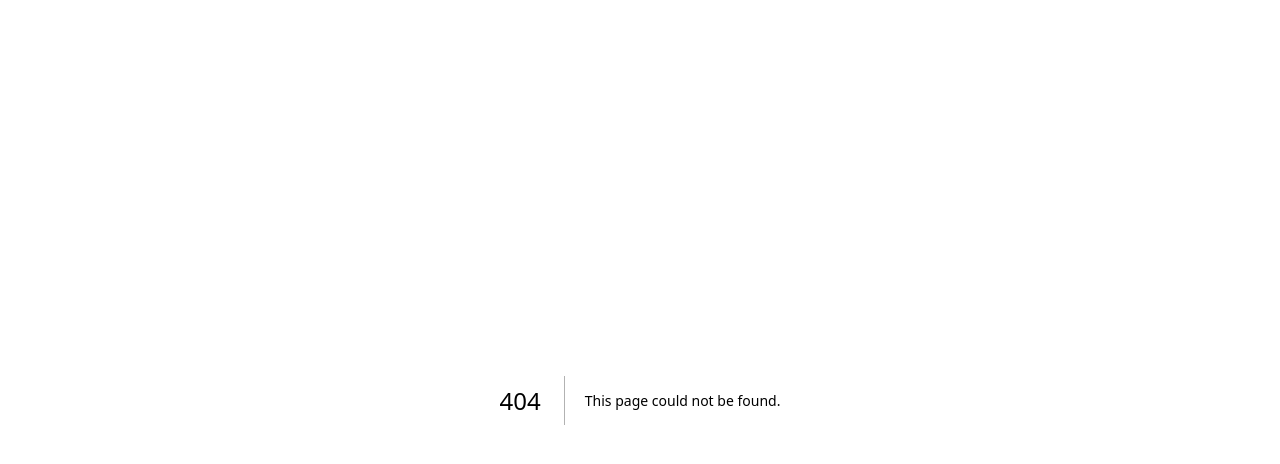
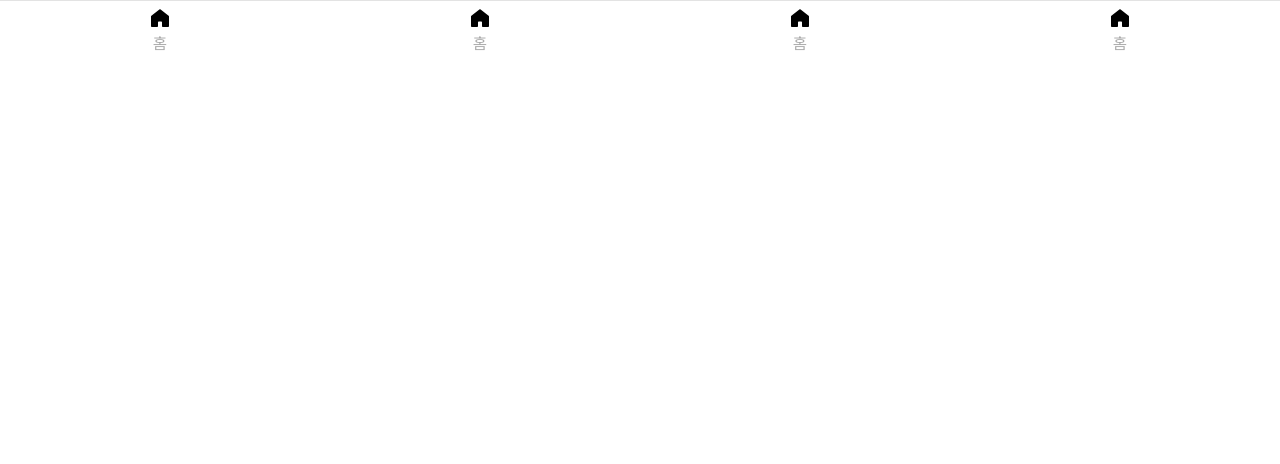
Before and after one commit to project-inhu/inhu-web-frontend, a Next.js app: page /test in a window 1280 px wide. Before the commit this address had no page. Shown: the top 464 px of the page. Built offline with nearby package versions, Linux system fonts and the light colour scheme.

Commit message:
feat: Implement BottomTab component layout

```diff
--- /dev/null
+++ b/src/app/test/page.tsx
@@ -0,0 +1,9 @@
+import { BottomTab } from '@/shared/components/BottomTab';
+
+export default function TestPage() {
+  return (
+    <div>
+      <BottomTab />
+    </div>
+  );
+}
--- a/src/page/main/index.tsx
+++ b/src/page/main/index.tsx
@@ -1,22 +1,3 @@
-'use client';
-
-import { CheckboxButton } from '@/shared/components/CheckboxButton';
-import { RadioButton } from '@/shared/components/RadioButton';
-import HomeIcon from '@/shared/icon/home-icon.svg';
-
 export const MainPage = () => {
-  return (
-    <div>
-      <RadioButton
-        onClick={(data) => {
-          console.log(data);
-        }}
-      />
-      <CheckboxButton
-        onClick={(data) => {
-          console.log(data);
-        }}
-      />
-    </div>
-  );
+  return <div className="max-w-[600px] w-full"></div>;
 };
--- /dev/null
+++ b/src/shared/components/BottomTab/components/BottomTabButton/index.tsx
@@ -0,0 +1,34 @@
+'use client';
+
+import { cn } from '@/shared/helper/utils';
+import { Props } from './type';
+
+export const BottomTabButton = ({
+  children,
+  name,
+  onClick,
+  isActivated = false,
+}: Props) => {
+  return (
+    <button
+      className={cn('w-full h-full flex flex-col justify-center items-center')}
+      onClick={() => {
+        onClick && onClick();
+      }}
+    >
+      <div
+        className={cn(isActivated ? 'fill-primary-400' : 'fill-secondary-500')}
+      >
+        {children}
+      </div>
+      <p
+        className={cn(
+          'mt-[6px]',
+          isActivated ? 'text-primary-400' : 'text-secondary-500'
+        )}
+      >
+        {name}
+      </p>
+    </button>
+  );
+};
--- /dev/null
+++ b/src/shared/components/BottomTab/components/BottomTabButton/type.ts
@@ -0,0 +1,20 @@
+import { StrictPropsWithChildren } from '@/shared/type/react';
+
+export type Props = StrictPropsWithChildren<{
+  /**
+   * 버튼 이름
+   */
+  name: string;
+
+  /**
+   * 클릭 이벤트
+   */
+  onClick?: () => void;
+
+  /**
+   * 활성 상태 여부
+   *
+   * @default false
+   */
+  isActivated?: boolean;
+}>;
--- /dev/null
+++ b/src/shared/components/BottomTab/index.tsx
@@ -0,0 +1,29 @@
+import { BottomTabButton } from './components/BottomTabButton';
+import HomeIcon from '@/shared/icon/home-icon.svg';
+
+export const BottomTab = () => {
+  return (
+    <nav className="flex border-t-[1px] border-solid border-secondary-200">
+      <div className="w-[25%] h-[56px]">
+        <BottomTabButton name="홈">
+          <HomeIcon />
+        </BottomTabButton>
+      </div>
+      <div className="w-[25%] h-[56px]">
+        <BottomTabButton name="홈">
+          <HomeIcon />
+        </BottomTabButton>
+      </div>
+      <div className="w-[25%] h-[56px]">
+        <BottomTabButton name="홈">
+          <HomeIcon />
+        </BottomTabButton>
+      </div>
+      <div className="w-[25%] h-[56px]">
+        <BottomTabButton name="홈">
+          <HomeIcon />
+        </BottomTabButton>
+      </div>
+    </nav>
+  );
+};
```
Also changed, not shown: src/shared/type/react.ts (added, +11 -0 lines).
